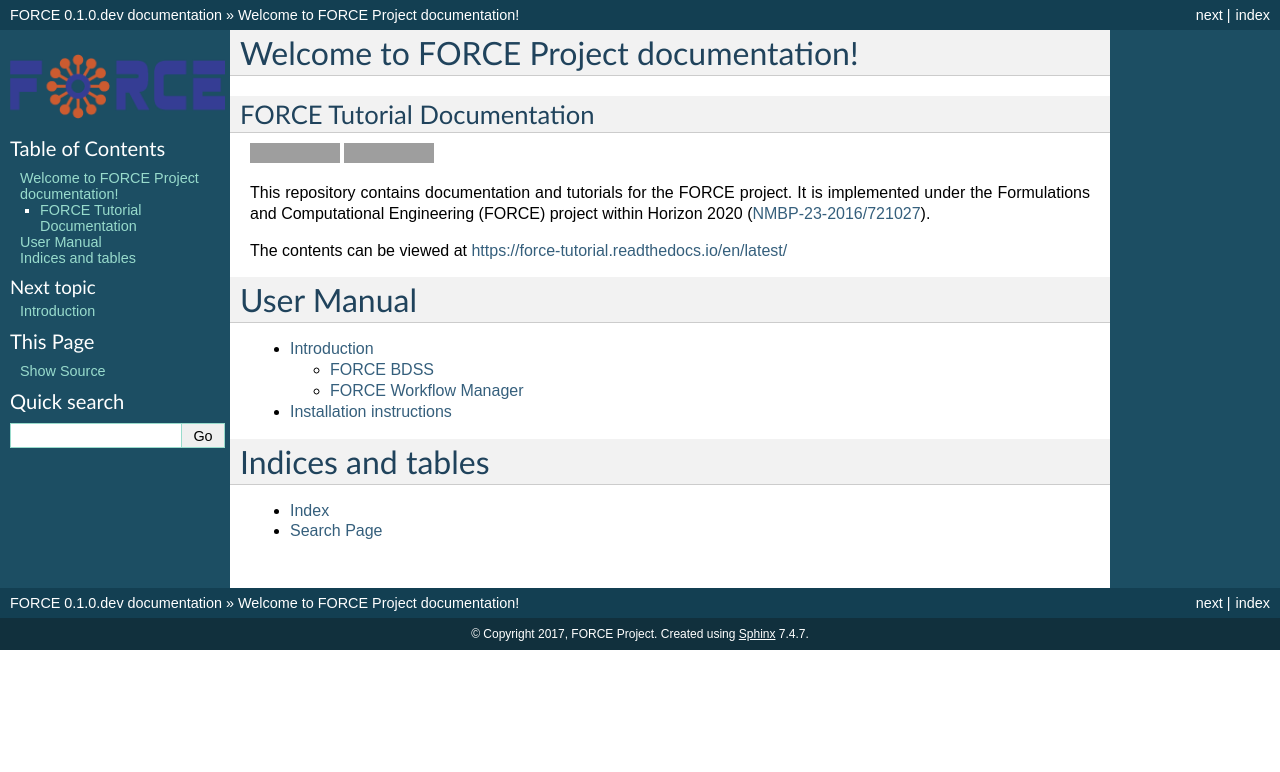
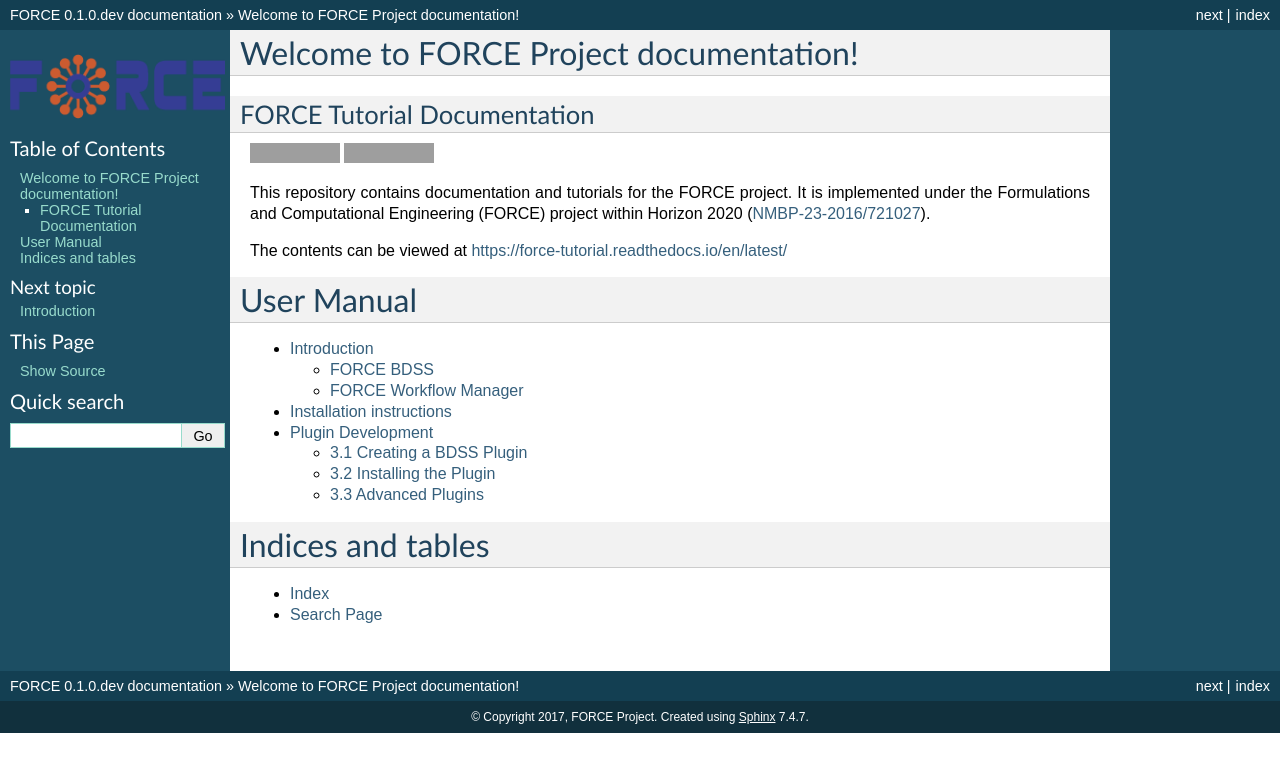
Before and after one commit to force-h2020/force-docs, a Sphinx documentation site: the page built from docs/source/index.rst, in a window 1280 px wide. Shown: the top 772 px of the page. Built offline with Sphinx 7.4.7, drawn with Linux system fonts in a browser that asks for light colours; grey boxes are pictures that could not be loaded.

Commit message:
DOC: include Plugin Development section in index

```diff
--- a/docs/source/index.rst
+++ b/docs/source/index.rst
@@ -11,6 +11,7 @@
 
    Introduction <introduction>
    Installation instructions <installation>
+   Plugin Development <bdss_plugins>
 
 
 Indices and tables
```
